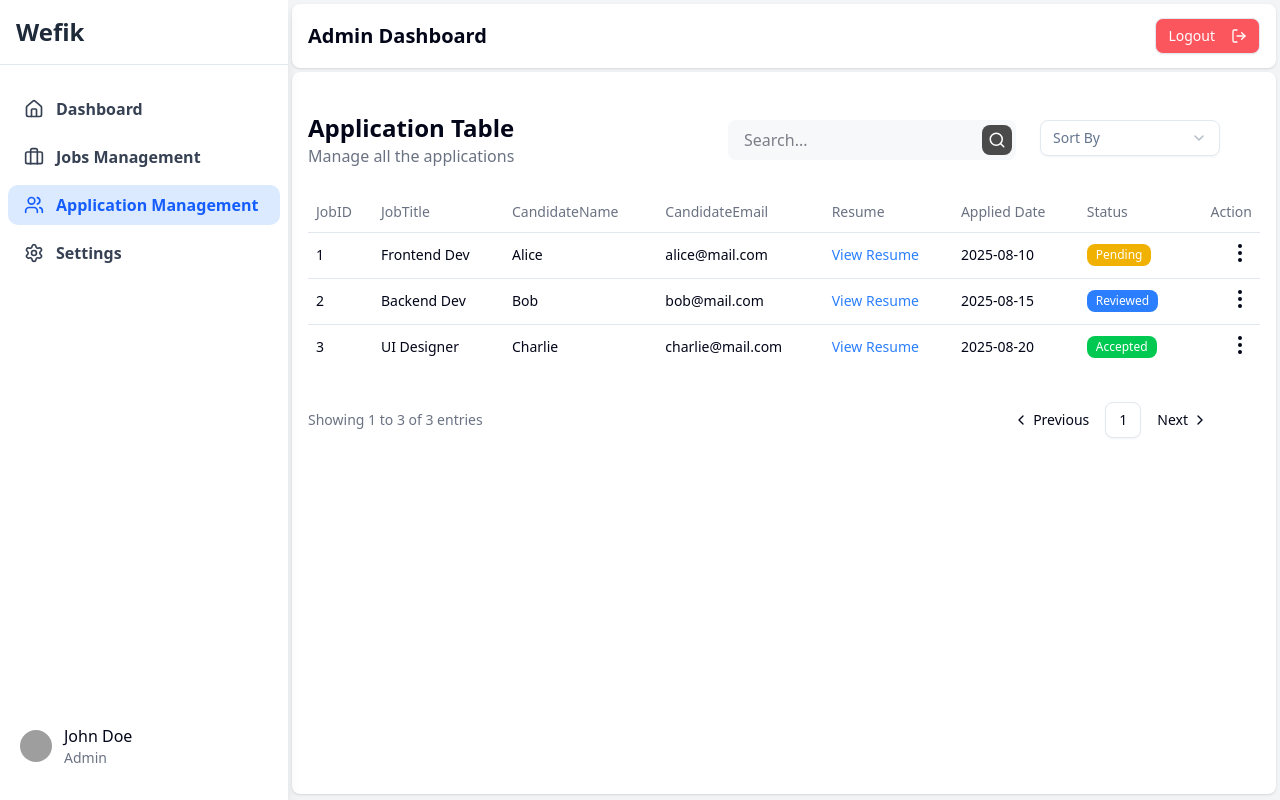
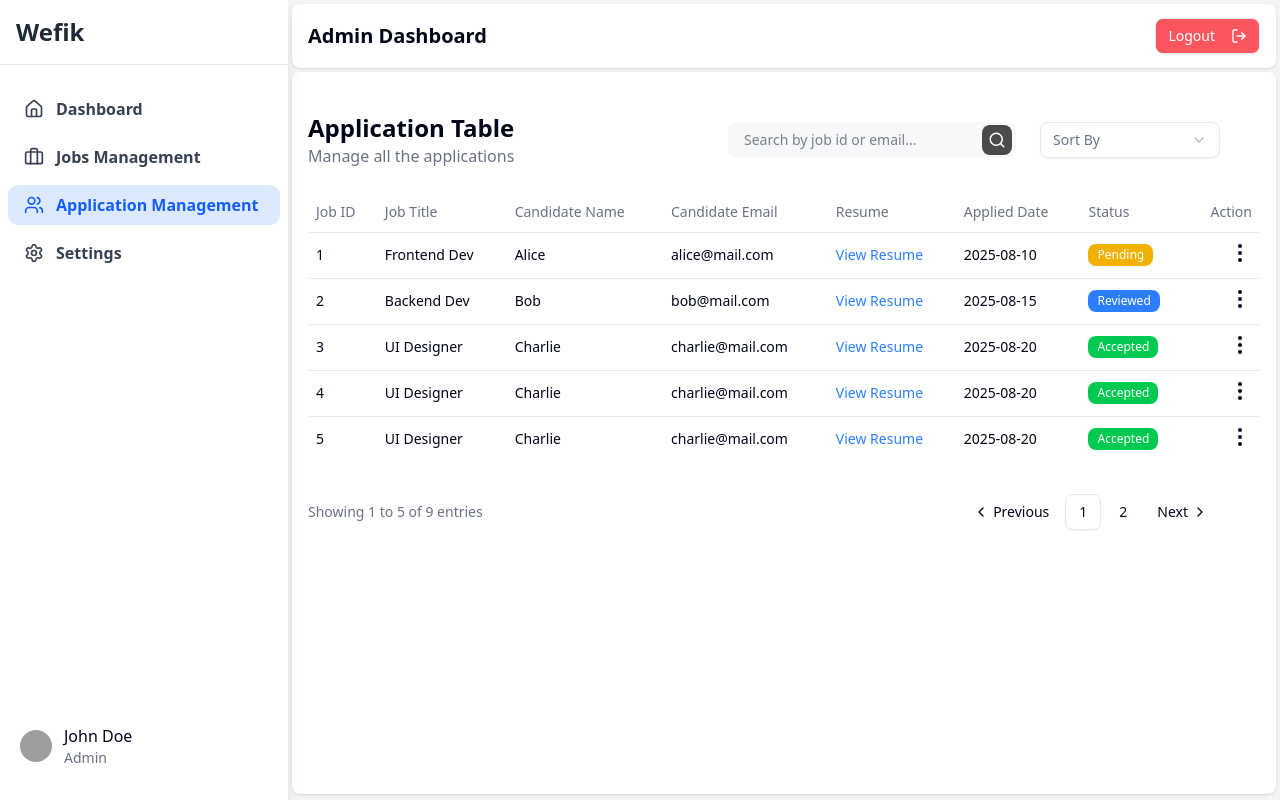
Before and after one commit to WEFIK-INTERNATIONAL/wefik-website, a Next.js app: page /admin/dashboard/applications in a window 1280 px wide. Built offline with nearby package versions, Linux system fonts and the light colour scheme; grey boxes are pictures that could not be loaded.

Commit message:
Work in progress on applications management

```diff
--- a/src/app/admin/dashboard/applications/page.js
+++ b/src/app/admin/dashboard/applications/page.js
@@ -1,5 +1,5 @@
 "use client";
-import React, { useState, useMemo } from "react";
+import React, { useState,useEffect, useMemo } from "react";
 
 import ApplicationTable from "@/components/dashboard/ApplicationTable";
 import ApplicationTableHeader from "@/components/dashboard/ApplicationTableHeader";
@@ -34,7 +34,60 @@ const allApplications = [
 		status: "Accepted",
 		resume: "resume3.pdf",
 	},
-	// ... more data
+	{
+		id: 4,
+		title: "UI Designer",
+		candidateName: "Charlie",
+		candidateEmail: "charlie@mail.com",
+		appliedDate: "2025-08-20",
+		status: "Accepted",
+		resume: "resume3.pdf",
+	},
+	{
+		id: 5,
+		title: "UI Designer",
+		candidateName: "Charlie",
+		candidateEmail: "charlie@mail.com",
+		appliedDate: "2025-08-20",
+		status: "Accepted",
+		resume: "resume3.pdf",
+	},
+	{
+		id: 6,
+		title: "UI Designer",
+		candidateName: "Charlie",
+		candidateEmail: "charlie@mail.com",
+		appliedDate: "2025-08-20",
+		status: "Accepted",
+		resume: "resume3.pdf",
+	},
+	{
+		id: 7,
+		title: "UI Designer",
+		candidateName: "Charlie",
+		candidateEmail: "charlie@mail.com",
+		appliedDate: "2025-08-20",
+		status: "Accepted",
+		resume: "resume3.pdf",
+	},
+	{
+		id: 8,
+		title: "UI Designer",
+		candidateName: "Charlie",
+		candidateEmail: "charlie@mail.com",
+		appliedDate: "2025-08-20",
+		status: "Accepted",
+		resume: "resume3.pdf",
+	},
+	{
+		id: 9,
+		title: "UI Designer",
+		candidateName: "Charlie",
+		candidateEmail: "charlie@mail.com",
+		appliedDate: "2025-08-20",
+		status: "Accepted",
+		resume: "resume3.pdf",
+	},
 ];
 
 export default function ApplicationsPage() {
@@ -48,17 +101,14 @@ export default function ApplicationsPage() {
 	const filteredApps = useMemo(() => {
 		let result = allApplications;
 
-		// 🔍 Search
-		if (searchTerm) {
+		if (searchTerm.trim() !== "") {
 			result = result.filter(
 				(app) =>
 					app.title.toLowerCase().includes(searchTerm.toLowerCase()) ||
-					app.candidateName.toLowerCase().includes(searchTerm.toLowerCase()) ||
 					app.candidateEmail.toLowerCase().includes(searchTerm.toLowerCase())
 			);
 		}
 
-		// ↕️ Sort
 		if (sortOrder === "newest") {
 			result = [...result].sort(
 				(a, b) => new Date(b.appliedDate) - new Date(a.appliedDate)
@@ -72,7 +122,6 @@ export default function ApplicationsPage() {
 		return result;
 	}, [searchTerm, sortOrder]);
 
-	// Pagination Logic
 	const totalItems = filteredApps.length;
 	const totalPages = Math.ceil(totalItems / itemsPerPage);
 	const indexOfLast = currentPage * itemsPerPage;
--- a/src/app/hooks/useDebounce.js
+++ b/src/app/hooks/useDebounce.js
@@ -5,7 +5,7 @@ export function useDebounce(value, delay = 500) {
 
 	useEffect(() => {
 		const handler = setTimeout(() => {
-			setDebouncedValue(value);
+			setDebouncedValue( value );
 		}, delay);
 
 		return () => clearTimeout(handler);
--- a/src/components/dashboard/ApplicationTable.jsx
+++ b/src/components/dashboard/ApplicationTable.jsx
@@ -25,10 +25,10 @@ const ApplicationTable = ({ isLoading, currentItems }) => {
 			<Table className="min-w-full">
 				<TableHeader>
 					<TableRow>
-						<TableHead className="text-gray-500">JobID</TableHead>
-						<TableHead className="text-gray-500">JobTitle</TableHead>
-						<TableHead className="text-gray-500">CandidateName</TableHead>
-						<TableHead className="text-gray-500">CandidateEmail</TableHead>
+						<TableHead className="text-gray-500">Job ID</TableHead>
+						<TableHead className="text-gray-500">Job Title</TableHead>
+						<TableHead className="text-gray-500">Candidate Name</TableHead>
+						<TableHead className="text-gray-500">Candidate Email</TableHead>
 						<TableHead className="text-gray-500">Resume</TableHead>
 						<TableHead className="text-gray-500">Applied Date</TableHead>
 						<TableHead className="text-gray-500">Status</TableHead>
--- a/src/components/dashboard/ApplicationTableHeader.jsx
+++ b/src/components/dashboard/ApplicationTableHeader.jsx
@@ -18,7 +18,6 @@ const ApplicationTableHeader = ({ onSearch, onSort }) => {
 	useEffect(() => {
 		if (debouncedSearch) {
 			onSearch(debouncedSearch);
-			console.log("Searching for:", debouncedSearch);
 		}
 	}, [debouncedSearch]);
 
@@ -36,9 +35,9 @@ const ApplicationTableHeader = ({ onSearch, onSort }) => {
 			<div className="flex flex-col sm:flex-row gap-4 sm:gap-6 w-full md:w-auto">
 				<div className="relative flex items-center w-full sm:w-72">
 					<input
-						className="bg-gray-200/30 w-full py-2 pl-4 pr-10 rounded-md text-sm md:text-base"
+						className="bg-gray-200/30 w-full py-2 pl-4 pr-10 rounded-md text-sm md:text-sm"
 						type="text"
-						placeholder="Search..."
+						placeholder="Search by job id or email..."
 						value={searchTerm}
 						onChange={(e) => setSearchTerm(e.target.value)}
 					/>
```
Also changed, not shown: src/app/admin/dashboard/page.js (+5 -9 lines).
